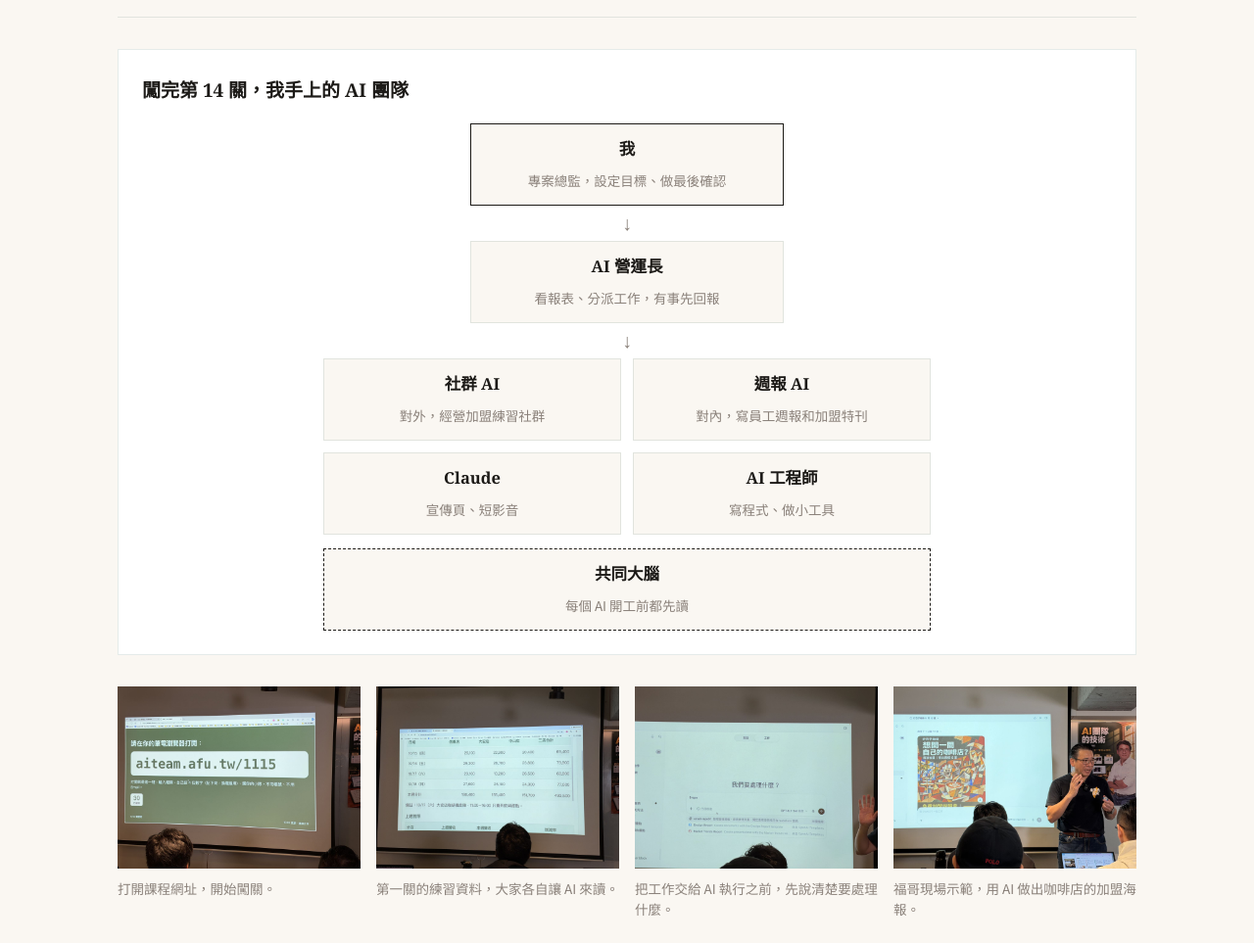
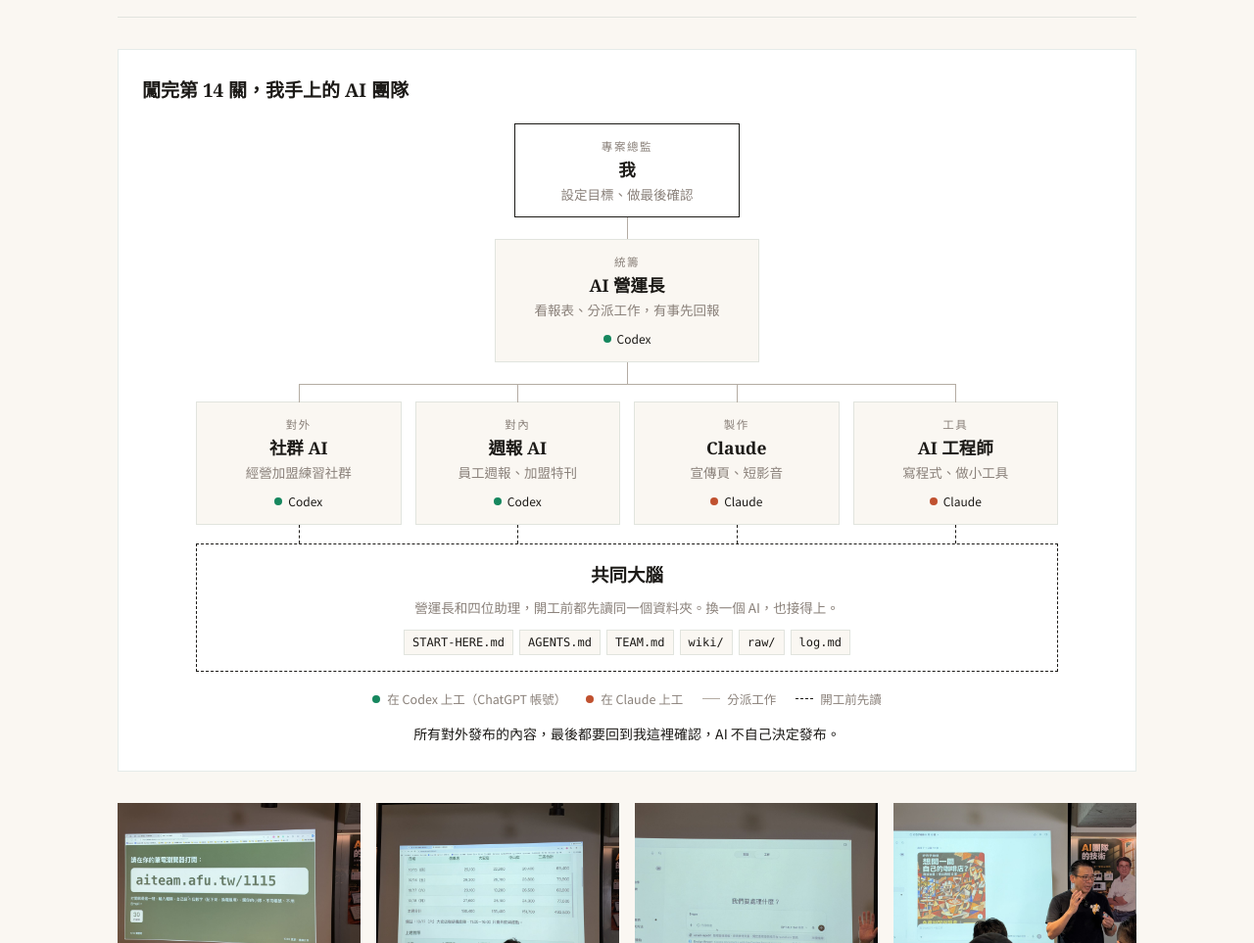
Before and after one commit to willleester/afu-ai-team-1115, a plain HTML site: page index.html in a window 1280 px wide. Shown: the part 4492-5455 px from the top of the page at 98% size. Drawn offline with Linux system fonts and the light colour scheme.

Commit message:
Redraw AI team as an org tree over the shared brain
Co-Authored-By: Claude Fable 5.2 <noreply@anthropic.com>

```diff
--- a/index.html
+++ b/index.html
@@ -139,6 +139,43 @@ section{padding-block:48px;border-top:1px solid var(--rule);scroll-margin-top:56
 .node.me{border-color:var(--text)}
 .brainnode{max-width:none;margin-top:6px;border-style:dashed;border-color:var(--text)}
 .link{color:var(--muted);font-family:var(--serif);font-size:20px;line-height:1}
+
+/* Team tree: solid lines = who assigns work; dashed = everyone reads the shared brain */
+.orgtree{--line:#B4ACA3;display:grid;justify-items:center;max-width:880px;margin:0 auto}
+.tn{position:relative;display:grid;gap:2px;justify-items:center;align-content:start;width:100%;background:var(--page);border:1px solid var(--rule);padding:12px 12px 12px;text-align:center}
+.tn small{font-size:11.5px;letter-spacing:.14em;color:var(--muted)}
+.tn b{font-family:var(--serif);font-size:17.5px;line-height:1.35}
+.tn span{font-size:13.5px;color:var(--muted);line-height:1.55}
+.tn em{font-style:normal;font-size:12px;margin-top:6px;display:inline-flex;align-items:center;gap:6px}
+.tn em::before{content:"";width:8px;height:8px;border-radius:50%}
+.tn em.gpt::before{background:#16875E}
+.tn em.cl::before{background:#C0512F}
+.tn.me{max-width:230px;background:var(--card);border-color:var(--text)}
+.tn.lead{max-width:270px}
+.stem{width:1px;height:22px;background:var(--line)}
+.branch{position:relative;display:grid;grid-template-columns:repeat(4,minmax(0,1fr));gap:14px;width:100%;padding-top:18px}
+.branch::before{content:"";position:absolute;top:0;left:calc((100% - 42px)/8);right:calc((100% - 42px)/8);height:1px;background:var(--line)}
+.branch .tn::before{content:"";position:absolute;top:-19px;left:50%;width:1px;height:19px;background:var(--line)}
+.branch .tn::after{content:"";position:absolute;bottom:-20px;left:50%;height:19px;border-left:1px dashed var(--text)}
+.brainband{width:100%;margin-top:19px;display:grid;gap:4px;justify-items:center;text-align:center;border:1px dashed var(--text);background:var(--card);padding:14px 16px 16px}
+.brainband b{font-family:var(--serif);font-size:18.5px}
+.brainband span{font-size:13.5px;color:var(--muted)}
+.brainband .files{display:flex;flex-wrap:wrap;justify-content:center;gap:6px;margin-top:6px}
+.brainband code{font-family:ui-monospace,Consolas,monospace;font-size:12px;border:1px solid var(--rule);background:var(--page);padding:1px 8px}
+.orgkey{display:flex;flex-wrap:wrap;justify-content:center;gap:6px 20px;margin-top:16px;font-size:12.5px;color:var(--muted)}
+.orgkey span{display:inline-flex;align-items:center;gap:7px}
+.orgkey i{display:inline-block}
+.orgkey .k-gpt,.orgkey .k-cl{width:8px;height:8px;border-radius:50%}
+.orgkey .k-gpt{background:#16875E}
+.orgkey .k-cl{background:#C0512F}
+.orgkey .k-solid{width:18px;border-top:1px solid #B4ACA3}
+.orgkey .k-dash{width:18px;border-top:1px dashed var(--text)}
+.orgnote{text-align:center;font-size:14px;color:var(--text);margin:12px 0 0}
+@media (max-width:720px){
+  .branch{grid-template-columns:repeat(2,minmax(0,1fr));gap:10px;padding:10px;border:1px solid var(--line)}
+  .branch::before,.branch .tn::before,.branch .tn::after{display:none}
+  .brainband{margin-top:0;border-top:0}
+}
 
 /* Tool screenshot and recap video */
 .shot{margin:28px 0}
@@ -347,19 +384,30 @@ footer .in{display:flex;flex-wrap:wrap;justify-content:space-between;gap:8px}
         </div>
         <div class="team">
           <div class="team-h">闖完第 14 關，我手上的 AI 團隊</div>
-          <div class="org">
-            <div class="node me"><b>我</b><span>專案總監，設定目標、做最後確認</span></div>
-            <div class="link" aria-hidden="true">↓</div>
-            <div class="node"><b>AI 營運長</b><span>看報表、分派工作，有事先回報</span></div>
-            <div class="link" aria-hidden="true">↓</div>
-            <div class="row">
-              <div class="node"><b>社群 AI</b><span>對外，經營加盟練習社群</span></div>
-              <div class="node"><b>週報 AI</b><span>對內，寫員工週報和加盟特刊</span></div>
-              <div class="node"><b>Claude</b><span>宣傳頁、短影音</span></div>
-              <div class="node"><b>AI 工程師</b><span>寫程式、做小工具</span></div>
+          <div class="orgtree">
+            <div class="tn me"><small>專案總監</small><b>我</b><span>設定目標、做最後確認</span></div>
+            <div class="stem" aria-hidden="true"></div>
+            <div class="tn lead"><small>統籌</small><b>AI 營運長</b><span>看報表、分派工作，有事先回報</span><em class="gpt">Codex</em></div>
+            <div class="stem" aria-hidden="true"></div>
+            <div class="branch">
+              <div class="tn"><small>對外</small><b>社群 AI</b><span>經營加盟練習社群</span><em class="gpt">Codex</em></div>
+              <div class="tn"><small>對內</small><b>週報 AI</b><span>員工週報、加盟特刊</span><em class="gpt">Codex</em></div>
+              <div class="tn"><small>製作</small><b>Claude</b><span>宣傳頁、短影音</span><em class="cl">Claude</em></div>
+              <div class="tn"><small>工具</small><b>AI 工程師</b><span>寫程式、做小工具</span><em class="cl">Claude</em></div>
             </div>
-            <div class="node brainnode"><b>共同大腦</b><span>每個 AI 開工前都先讀</span></div>
+            <div class="brainband">
+              <b>共同大腦</b>
+              <span>營運長和四位助理，開工前都先讀同一個資料夾。換一個 AI，也接得上。</span>
+              <div class="files"><code>START-HERE.md</code><code>AGENTS.md</code><code>TEAM.md</code><code>wiki/</code><code>raw/</code><code>log.md</code></div>
+            </div>
           </div>
+          <div class="orgkey">
+            <span><i class="k-gpt"></i>在 Codex 上工（ChatGPT 帳號）</span>
+            <span><i class="k-cl"></i>在 Claude 上工</span>
+            <span><i class="k-solid"></i>分派工作</span>
+            <span><i class="k-dash"></i>開工前先讀</span>
+          </div>
+          <p class="orgnote">所有對外發布的內容，最後都要回到我這裡確認，AI 不自己決定發布。</p>
         </div>
         <div class="strip">
           <figure><img src="media/p3180.jpg" alt="投影幕顯示課程網址 aiteam.afu.tw/1115" loading="lazy" width="1600" height="1200"><figcaption>打開課程網址，開始闖關。</figcaption></figure>
```
